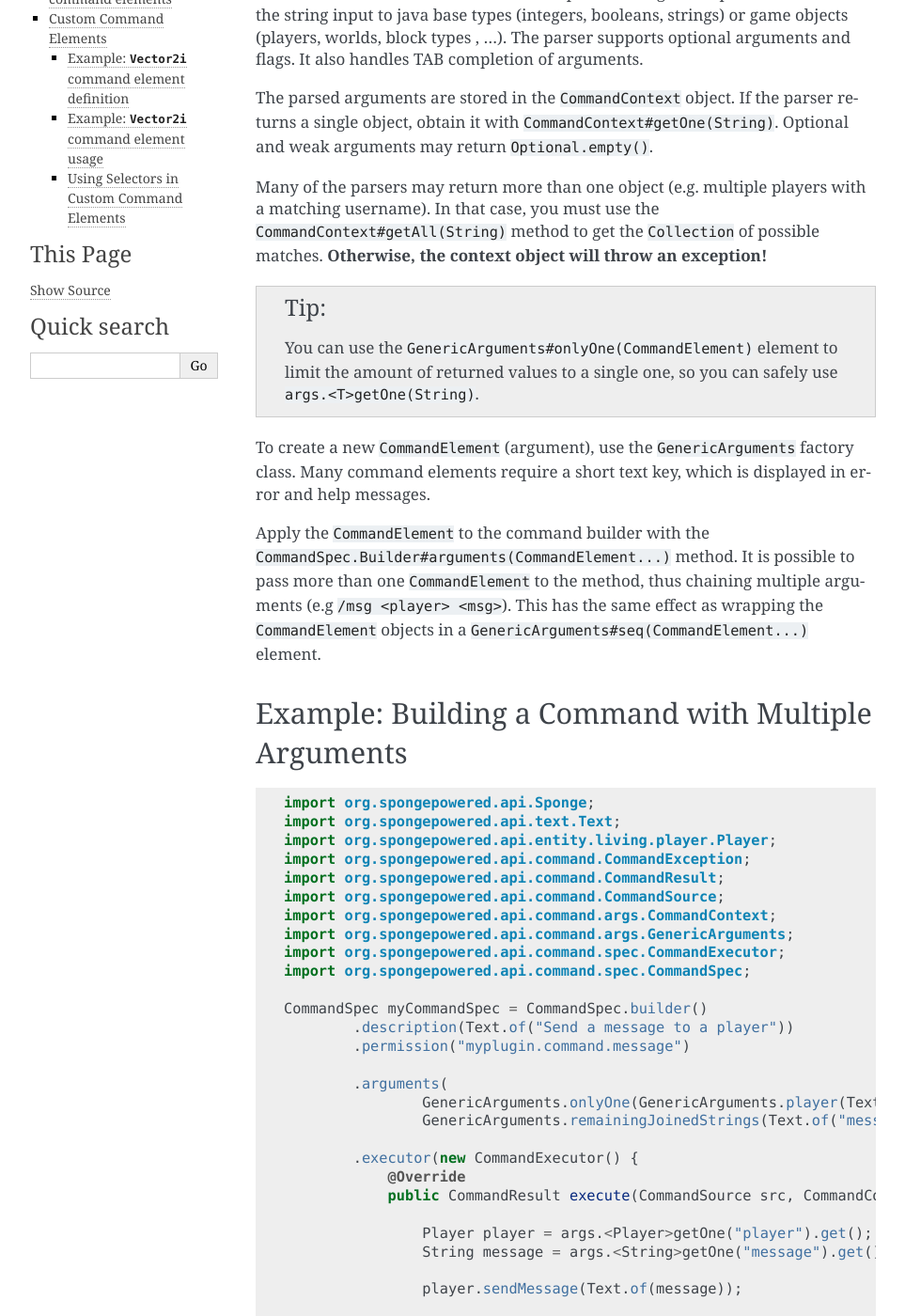
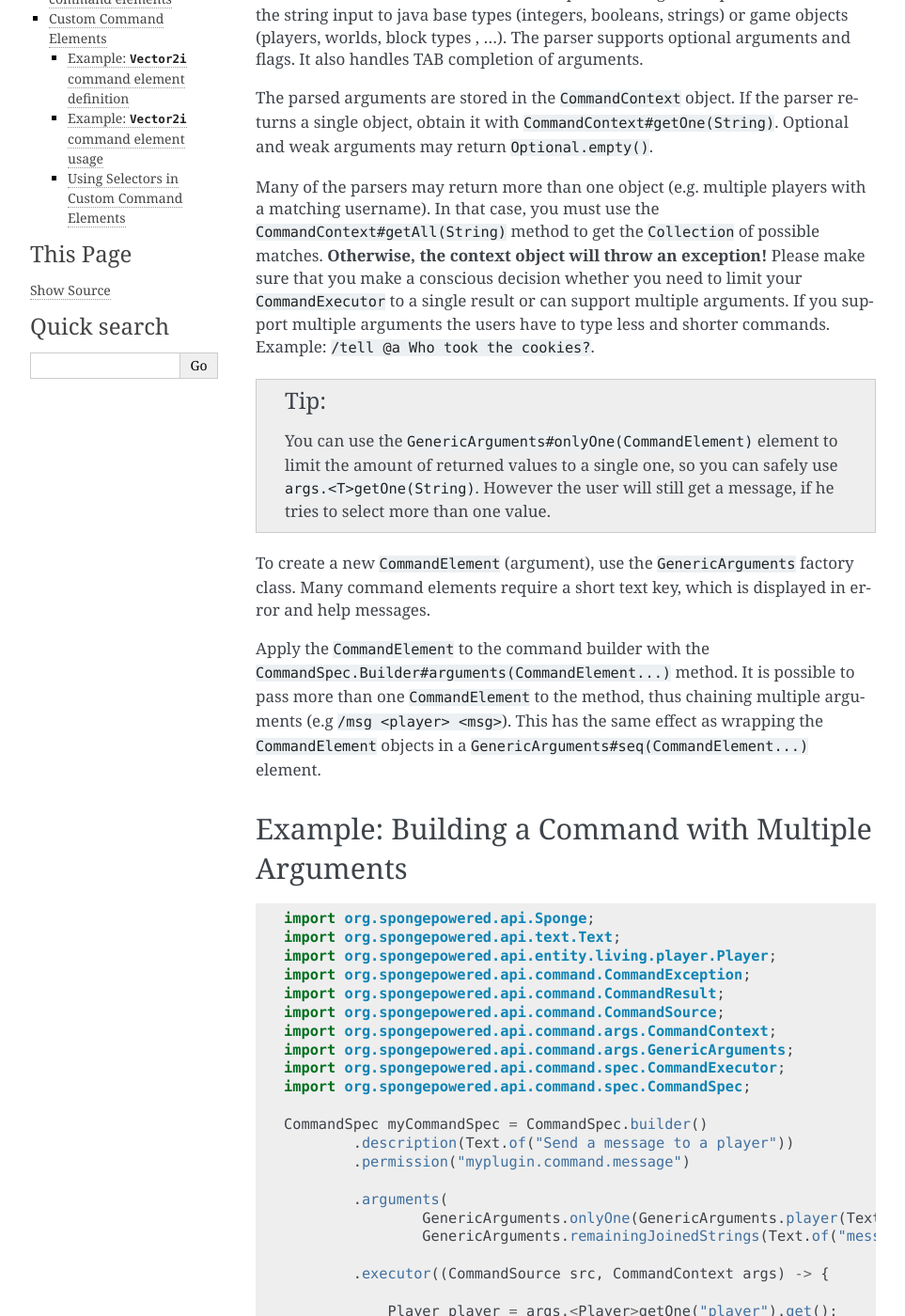
Before and after one commit to SpongePowered/SpongeDocs, a Sphinx documentation site: the page built from source/plugin/commands/arguments.rst, in a window 1280 px wide and 1400 px high, scrolled down 233 px. Shown: the whole window at 94% size, without its empty margins (148-1111 px from the left). Built offline with Sphinx 7.4.7, drawn with Linux system fonts in a browser that asks for light colours; pages that are not in the unit, such as notebooks, are missing from menus; cross-references to code outside the pages are shown as plain code; some of the changed text lies outside the part shown.

Commit message:
Add explicit warning that there is regex and selector support there.
Fixes #309

Use lambda for better readability

```diff
--- a/source/plugin/commands/arguments.rst
+++ b/source/plugin/commands/arguments.rst
@@ -25,13 +25,15 @@
 
 Many of the parsers may return more than one object (e.g. multiple players with a matching username). In that case, you
 must use the :javadoc:`CommandContext#getAll(String)` method to get the ``Collection`` of possible matches.
-**Otherwise, the context object will throw an exception!**
+**Otherwise, the context object will throw an exception!** Please make sure that you make a conscious decision whether
+you need to limit your ``CommandExecutor`` to a single result or can support multiple arguments. If you support multiple
+arguments the users have to type less and shorter commands. Example: ``/tell @a Who took the cookies?``.
 
 .. tip::
 
-   You can use the
-   :javadoc:`GenericArguments#onlyOne(CommandElement)` element to limit the amount of returned values to a single one,
-   so you can safely use ``args.<T>getOne(String)``.
+   You can use the :javadoc:`GenericArguments#onlyOne(CommandElement)` element to limit the amount of returned values to
+   a single one, so you can safely use ``args.<T>getOne(String)``. However the user will still get a message, if he
+   tries to select more than one value.
 
 To create a new :javadoc:`CommandElement` (argument), use the :javadoc:`GenericArguments` factory class. Many command
 elements require a short text key, which is displayed in error and help messages.
@@ -65,17 +67,14 @@
                     GenericArguments.onlyOne(GenericArguments.player(Text.of("player"))),
                     GenericArguments.remainingJoinedStrings(Text.of("message")))
 
-            .executor(new CommandExecutor() {
-                @Override
-                public CommandResult execute(CommandSource src, CommandContext args) throws CommandException {
+            .executor((CommandSource src, CommandContext args) -> {
 
-                    Player player = args.<Player>getOne("player").get();
-                    String message = args.<String>getOne("message").get();
+                Player player = args.<Player>getOne("player").get();
+                String message = args.<String>getOne("message").get();
 
-                    player.sendMessage(Text.of(message));
+                player.sendMessage(Text.of(message));
 
-                    return CommandResult.success();
-                }
+                return CommandResult.success();
             })
             .build();
 
@@ -166,6 +165,12 @@
 .. tip::
 
     See the Javadocs for :javadoc:`GenericArguments` for more information.
+
+.. warning::
+
+    Some of these ``CommandElement``\s support multiple return values; some might event support regular expressions or
+    use a command selector. This is intentional as it makes commands easier to use. Example:
+    ``/tell @a BanditPlayer has the cookies!``.
 
 Custom Command Elements
 =======================
--- a/source/plugin/commands/index.rst
+++ b/source/plugin/commands/index.rst
@@ -1,6 +1,6 @@
-========
-Commands
-========
+===============
+Plugin Commands
+===============
 
 .. javadoc-import::
 	org.spongepowered.api.command.CommandCallable
```
